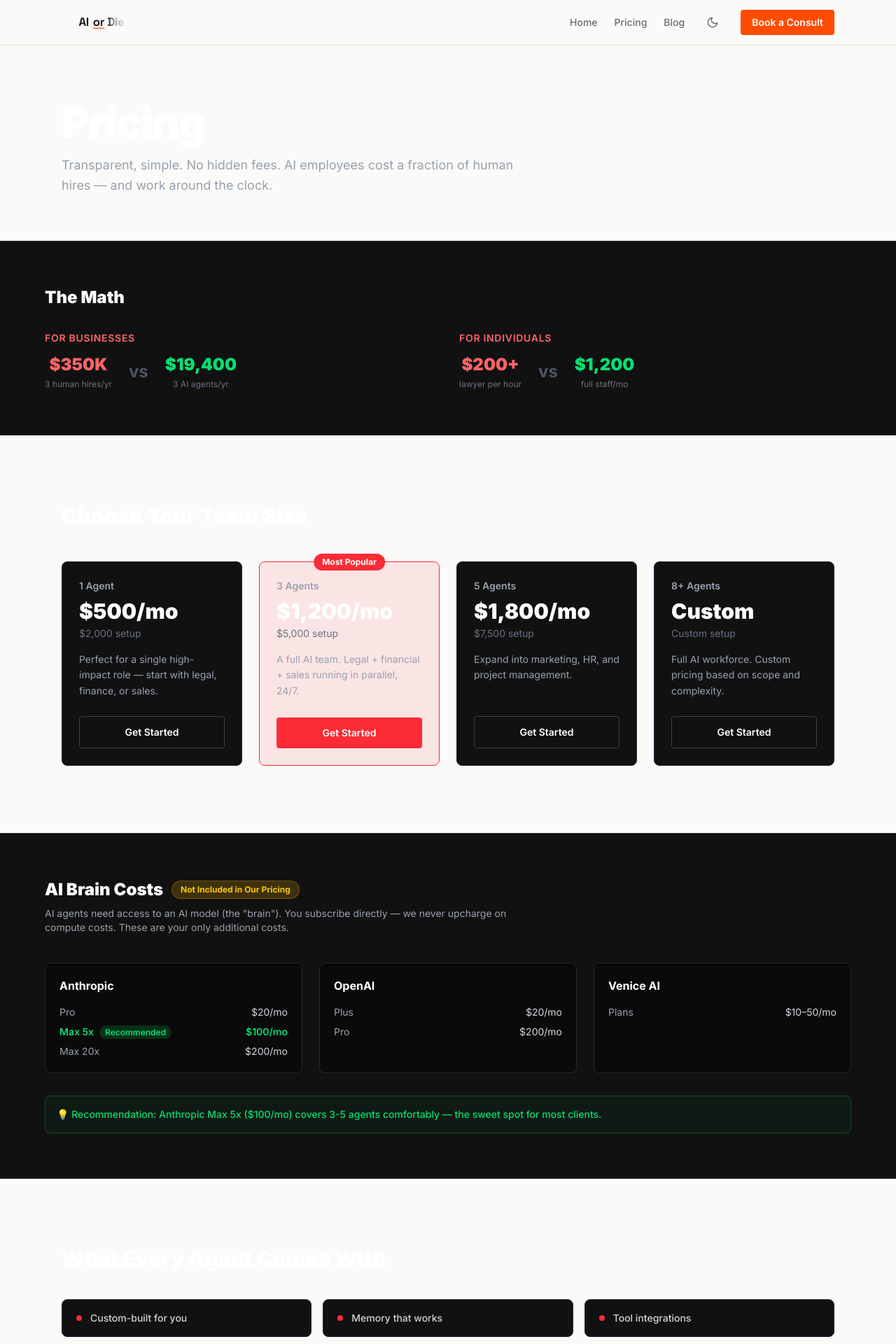
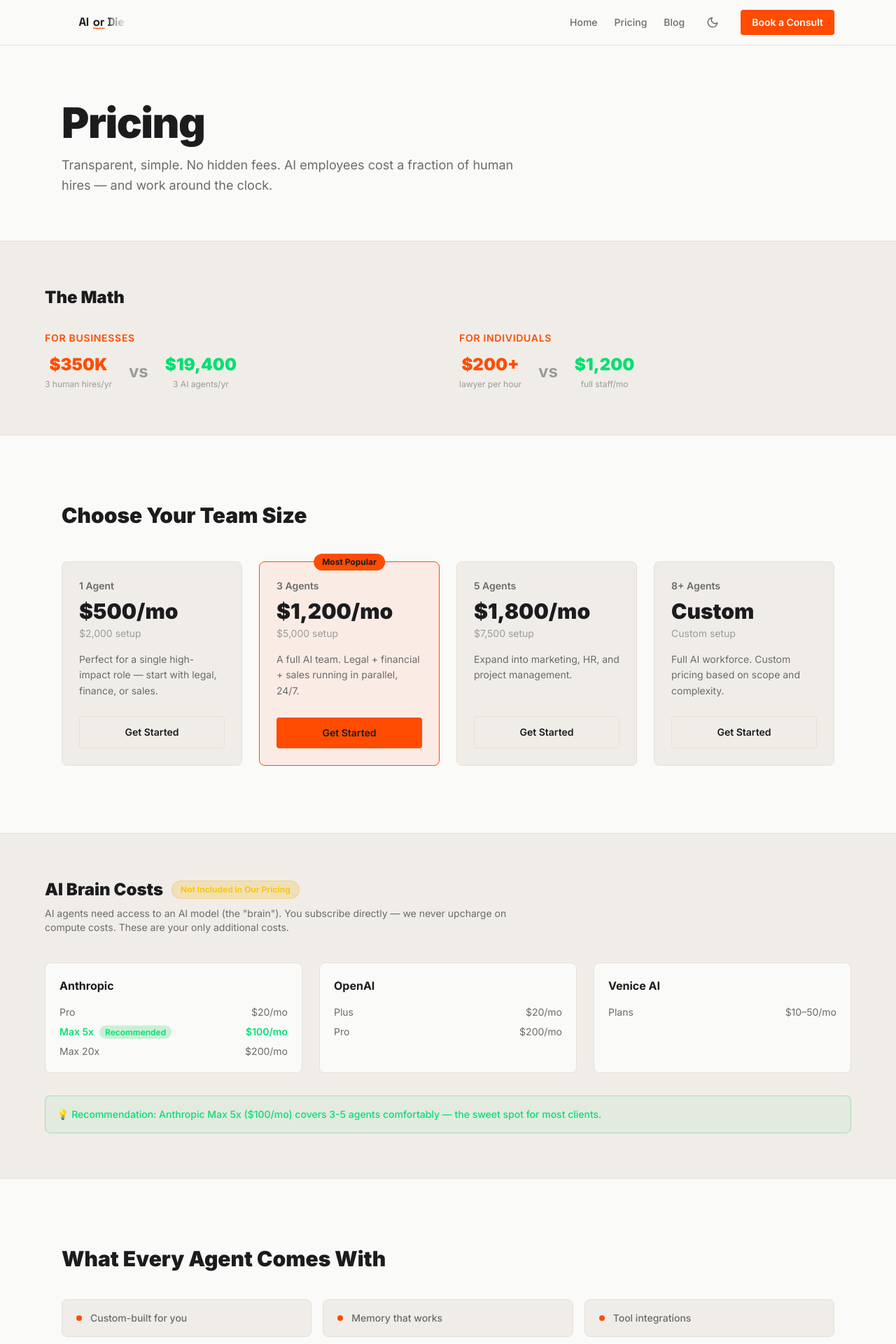
Before and after one commit to 1MORLAP/aiordie-website, a Next.js app: page /pricing in a window 1280 px wide. Shown: the top 1920 px of the page at 70% size. Built offline with nearby package versions, Linux system fonts and the light colour scheme.

Commit message:
fix: pricing page light/dark theming + founder trap callout cleanup

```diff
--- a/app/page.tsx
+++ b/app/page.tsx
@@ -224,7 +224,7 @@ export default function Home() {
           <OrgChart />
 
           <ScrollReveal delayMs={120}>
-            <div className="mt-12 flex items-start gap-5 rounded-2xl border-l-4 border-[var(--accent)] bg-gradient-to-r from-[var(--accent-subtle)] to-transparent px-6 py-6">
+            <div className="mt-12 flex items-start gap-5 rounded-2xl border-l-4 border-[var(--accent)] bg-[var(--bg-card)] px-6 py-6 shadow-[0_4px_24px_rgba(0,0,0,0.06)]">
               <span className="mt-0.5 text-3xl shrink-0">🪤</span>
               <div>
                 <p className="font-space-grotesk text-lg font-bold text-[var(--text-primary)] mb-1">
@@ -460,7 +460,7 @@ export default function Home() {
               </a>
             </div>
             <p className="mt-4 text-sm text-[var(--text-muted)]">
-              Prefer a call? <a href="tel:+17869989310" className="font-semibold text-[var(--text-secondary)] hover:text-[var(--text-primary)]">(786) 998-9310</a>
+              Talk to our AI agent: <a href="tel:+17869989310" className="font-semibold text-[var(--text-secondary)] hover:text-[var(--text-primary)]">(786) 998-9310</a>
             </p>
           </ScrollReveal>
         </div>
--- a/app/pricing/page.tsx
+++ b/app/pricing/page.tsx
@@ -144,63 +144,63 @@ export default function PricingPage() {
 
       {/* ── HERO ── */}
       <section className="px-6 pt-20 pb-16 max-w-6xl mx-auto">
-        <h1 className="text-5xl md:text-6xl font-black text-white mb-4 tracking-tight">
+        <h1 className="text-5xl md:text-6xl font-black text-[var(--text-primary)] mb-4 tracking-tight">
           Pricing
         </h1>
-        <p className="text-gray-400 text-lg max-w-2xl leading-relaxed">
+        <p className="text-[var(--text-secondary)] text-lg max-w-2xl leading-relaxed">
           Transparent, simple. No hidden fees. AI employees cost a fraction of
           human hires — and work around the clock.
         </p>
       </section>
 
       {/* ── THE MATH ── */}
-      <section className="bg-[#111111] border-y border-gray-800 px-6 py-16">
+      <section className="bg-[var(--bg-secondary)] border-y border-[var(--border)] px-6 py-16">
         <div className="max-w-6xl mx-auto">
-          <h2 className="text-2xl font-black text-white mb-8">The Math</h2>
+          <h2 className="text-2xl font-black text-[var(--text-primary)] mb-8">The Math</h2>
           <div className="grid md:grid-cols-2 gap-8">
             <div>
-              <div className="text-red-400 font-semibold text-sm uppercase tracking-wider mb-3">
+              <div className="text-[#FF4C00] font-semibold text-sm uppercase tracking-wider mb-3">
                 For Businesses
               </div>
               <div className="flex items-start gap-6">
                 <div className="text-center">
-                  <div className="text-red-400 font-black text-2xl">$350K</div>
-                  <div className="text-gray-500 text-xs mt-1">
+                  <div className="text-[#FF4C00] font-black text-2xl">$350K</div>
+                  <div className="text-[var(--text-muted)] text-xs mt-1">
                     3 human hires/yr
                   </div>
                 </div>
-                <div className="text-gray-600 text-2xl font-bold self-center">
+                <div className="text-[var(--text-muted)] text-2xl font-bold self-center">
                   vs
                 </div>
                 <div className="text-center">
                   <div className="text-green-400 font-black text-2xl">
                     $19,400
                   </div>
-                  <div className="text-gray-500 text-xs mt-1">
+                  <div className="text-[var(--text-muted)] text-xs mt-1">
                     3 AI agents/yr
                   </div>
                 </div>
               </div>
             </div>
             <div>
-              <div className="text-red-400 font-semibold text-sm uppercase tracking-wider mb-3">
+              <div className="text-[#FF4C00] font-semibold text-sm uppercase tracking-wider mb-3">
                 For Individuals
               </div>
               <div className="flex items-start gap-6">
                 <div className="text-center">
-                  <div className="text-red-400 font-black text-2xl">$200+</div>
-                  <div className="text-gray-500 text-xs mt-1">
+                  <div className="text-[#FF4C00] font-black text-2xl">$200+</div>
+                  <div className="text-[var(--text-muted)] text-xs mt-1">
                     lawyer per hour
                   </div>
                 </div>
-                <div className="text-gray-600 text-2xl font-bold self-center">
+                <div className="text-[var(--text-muted)] text-2xl font-bold self-center">
                   vs
                 </div>
                 <div className="text-center">
                   <div className="text-green-400 font-black text-2xl">
                     $1,200
                   </div>
-                  <div className="text-gray-500 text-xs mt-1">
+                  <div className="text-[var(--text-muted)] text-xs mt-1">
                     full staff/mo
                   </div>
                 </div>
@@ -212,7 +212,7 @@ export default function PricingPage() {
 
       {/* ── PRICING TIERS ── */}
       <section className="px-6 py-24 max-w-6xl mx-auto">
-        <h2 className="text-3xl font-black text-white mb-12">
+        <h2 className="text-3xl font-black text-[var(--text-primary)] mb-12">
           Choose Your Team Size
         </h2>
         <div className="grid md:grid-cols-2 lg:grid-cols-4 gap-6">
@@ -221,25 +221,25 @@ export default function PricingPage() {
               key={t.name}
               className={`relative rounded-lg p-6 flex flex-col border ${
                 t.highlight
-                  ? "bg-red-500/10 border-red-500"
-                  : "bg-[#111111] border-gray-800"
+                  ? "bg-[var(--accent-subtle)] border-[var(--accent)]"
+                  : "bg-[var(--bg-secondary)] border-[var(--border)]"
               }`}
             >
               {t.badge && (
-                <div className="absolute -top-3 left-1/2 -translate-x-1/2 bg-red-500 text-white text-xs font-bold px-3 py-1 rounded-full whitespace-nowrap">
+                <div className="absolute -top-3 left-1/2 -translate-x-1/2 bg-[var(--accent)] text-[var(--text-primary)] text-xs font-bold px-3 py-1 rounded-full whitespace-nowrap">
                   {t.badge}
                 </div>
               )}
-              <div className="text-gray-400 text-sm font-semibold mb-2">
+              <div className="text-[var(--text-secondary)] text-sm font-semibold mb-2">
                 {t.name}
               </div>
-              <div className="text-white font-black text-3xl mb-1">
+              <div className="text-[var(--text-primary)] font-black text-3xl mb-1">
                 {t.monthly}
               </div>
-              <div className="text-gray-500 text-sm mb-4">
+              <div className="text-[var(--text-muted)] text-sm mb-4">
                 {t.setup} setup
               </div>
-              <p className="text-gray-400 text-sm leading-relaxed flex-1">
+              <p className="text-[var(--text-secondary)] text-sm leading-relaxed flex-1">
                 {t.desc}
               </p>
               <a
@@ -248,8 +248,8 @@ export default function PricingPage() {
                 rel="noopener noreferrer"
                 className={`mt-6 block text-center py-3 rounded font-semibold text-sm transition-colors ${
                   t.highlight
-                    ? "bg-red-500 hover:bg-red-600 text-white"
-                    : "border border-gray-700 hover:border-gray-400 text-white"
+                    ? "bg-[var(--accent)] hover:bg-[var(--accent-hover)] text-[var(--text-primary)]"
+                    : "border border-[var(--border)] hover:border-[var(--text-secondary)] text-[var(--text-primary)]"
                 }`}
               >
                 Get Started
@@ -260,17 +260,17 @@ export default function PricingPage() {
       </section>
 
       {/* ── BRAIN COSTS ── */}
-      <section className="bg-[#111111] border-y border-gray-800 px-6 py-16">
+      <section className="bg-[var(--bg-secondary)] border-y border-[var(--border)] px-6 py-16">
         <div className="max-w-6xl mx-auto">
           <div className="flex items-center gap-3 mb-2">
-            <h2 className="text-2xl font-black text-white">
+            <h2 className="text-2xl font-black text-[var(--text-primary)]">
               AI Brain Costs
             </h2>
             <span className="bg-yellow-500/20 text-yellow-400 text-xs font-bold px-3 py-1 rounded-full border border-yellow-500/30">
               Not Included in Our Pricing
             </span>
           </div>
-          <p className="text-gray-400 text-sm mb-10 max-w-2xl">
+          <p className="text-[var(--text-secondary)] text-sm mb-10 max-w-2xl">
             AI agents need access to an AI model (the &quot;brain&quot;). You
             subscribe directly — we never upcharge on compute costs. These are
             your only additional costs.
@@ -279,15 +279,15 @@ export default function PricingPage() {
             {brainCosts.map((b) => (
               <div
                 key={b.provider}
-                className="bg-[#0a0a0a] border border-gray-800 rounded-lg p-5"
+                className="bg-[var(--bg)] border border-[var(--border)] rounded-lg p-5"
               >
-                <h3 className="text-white font-bold mb-4">{b.provider}</h3>
+                <h3 className="text-[var(--text-primary)] font-bold mb-4">{b.provider}</h3>
                 <div className="space-y-2">
                   {b.tiers.map((t) => (
                     <div
                       key={t.name}
                       className={`flex justify-between items-center text-sm ${
-                        t.rec ? "text-green-400 font-semibold" : "text-gray-400"
+                        t.rec ? "text-green-400 font-semibold" : "text-[var(--text-secondary)]"
                       }`}
                     >
                       <span>
@@ -298,7 +298,7 @@ export default function PricingPage() {
                           </span>
                         )}
                       </span>
-                      <span className={t.rec ? "text-green-400" : "text-gray-300"}>
+                      <span className={t.rec ? "text-green-400" : "text-[var(--text-secondary)]"}>
                         {t.price}
                       </span>
                     </div>
@@ -318,28 +318,28 @@ export default function PricingPage() {
 
       {/* ── WHAT'S INCLUDED ── */}
       <section className="px-6 py-24 max-w-6xl mx-auto">
-        <h2 className="text-3xl font-black text-white mb-10">
+        <h2 className="text-3xl font-black text-[var(--text-primary)] mb-10">
           What Every Agent Comes With
         </h2>
         <div className="grid grid-cols-1 md:grid-cols-3 gap-4">
           {included.map((item) => (
             <div
               key={item}
-              className="flex items-center gap-3 bg-[#111111] border border-gray-800 rounded-lg px-5 py-4"
+              className="flex items-center gap-3 bg-[var(--bg-secondary)] border border-[var(--border)] rounded-lg px-5 py-4"
             >
-              <div className="w-2 h-2 rounded-full bg-red-500 shrink-0" />
-              <span className="text-gray-300 font-medium text-sm">{item}</span>
+              <div className="w-2 h-2 rounded-full bg-[var(--accent)] shrink-0" />
+              <span className="text-[var(--text-secondary)] font-medium text-sm">{item}</span>
             </div>
           ))}
         </div>
       </section>
 
       {/* ── CTA ── */}
-      <section className="bg-[#111111] border-t border-gray-800 px-6 py-20 text-center">
-        <h2 className="text-3xl md:text-4xl font-black text-white mb-4">
+      <section className="bg-[var(--bg-secondary)] border-t border-[var(--border)] px-6 py-20 text-center">
+        <h2 className="text-3xl md:text-4xl font-black text-[var(--text-primary)] mb-4">
           Ready to build your AI team?
         </h2>
-        <p className="text-gray-400 mb-8 text-lg max-w-xl mx-auto">
+        <p className="text-[var(--text-secondary)] mb-8 text-lg max-w-xl mx-auto">
           Free consult, no pressure. We&apos;ll scope your first agent and show
           you what it can do in your specific business.
         </p>
@@ -347,13 +347,13 @@ export default function PricingPage() {
           href={CONSULT_URL}
           target="_blank"
           rel="noopener noreferrer"
-          className="inline-block bg-red-500 hover:bg-red-600 text-white px-10 py-4 rounded font-bold text-lg transition-colors"
+          className="inline-block bg-[var(--accent)] hover:bg-[var(--accent-hover)] text-[var(--text-primary)] px-10 py-4 rounded font-bold text-lg transition-colors"
         >
           Book a Free Consult
         </a>
-        <p className="mt-6 text-gray-500 text-sm">
+        <p className="mt-6 text-[var(--text-muted)] text-sm">
           Prefer to talk first?{" "}
-          <a href="tel:+17869989310" className="text-gray-300 hover:text-white transition-colors font-medium">
+          <a href="tel:+17869989310" className="text-[var(--text-secondary)] hover:text-[var(--text-primary)] transition-colors font-medium">
             (786) 998-9310
           </a>
           {" "}— call to book or talk to our AI agent directly. The consult is with a real human.
```
